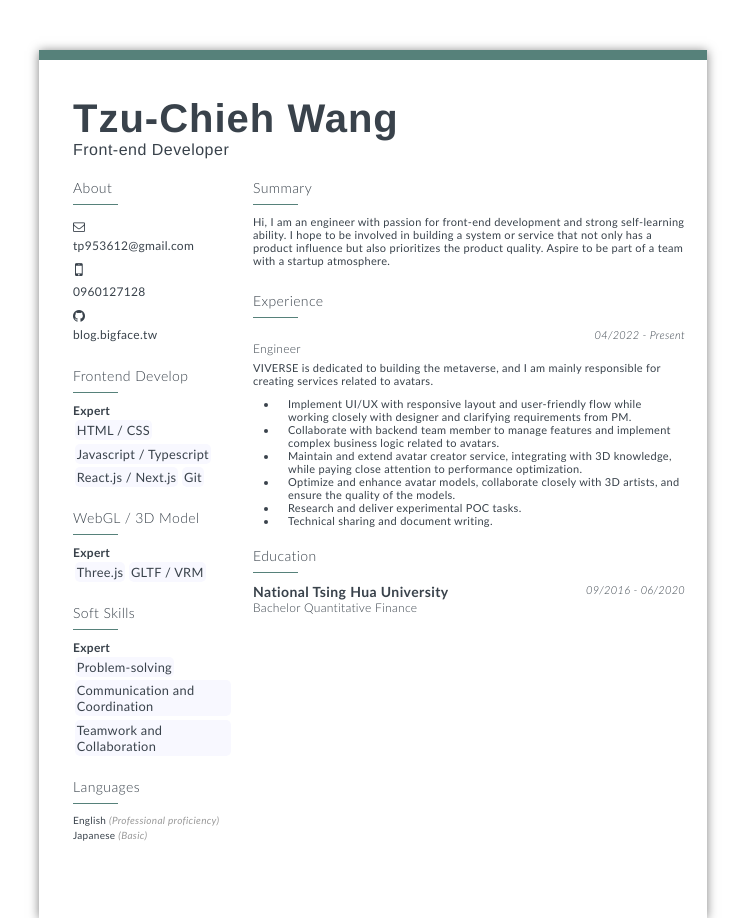
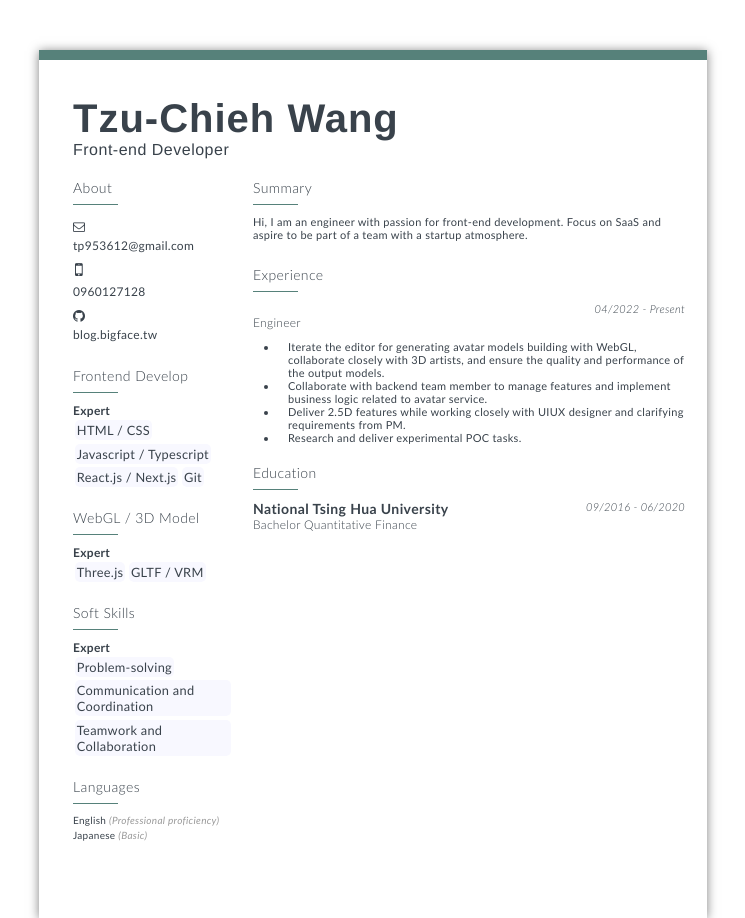
Before and after one commit to bigface030/json-resume, a website: page docs/index.html in a window 1280 px wide. Shown: the top 918 px of the page, without its empty margins (267-1012 px from the left). Drawn offline with Linux system fonts and the light colour scheme; a web font is replaced by a local one.

Commit message:
build: v1.0.2

```diff
--- a/docs/index.html
+++ b/docs/index.html
@@ -503,7 +503,7 @@ ul.two-column li {
                         <h3>Summary</h3>
                         <div class="keyline"></div>
                     </div>            <p class="summary">
-                        Hi, I am an engineer with passion for front-end development and strong self-learning ability. I hope to be involved in building a system or service that not only has a product influence but also prioritizes the product quality. Aspire to be part of a team with a startup atmosphere.
+                        Hi, I am an engineer with passion for front-end development. Focus on SaaS and aspire to be part of a team with a startup atmosphere.
                     </p>
                 </div>
         <div class="container work-container">
@@ -522,15 +522,12 @@ ul.two-column li {
                     <h4>Engineer</h4>
 
 
-                    <p class="summary">VIVERSE is dedicated to building the metaverse, and I am mainly responsible for creating services related to avatars.</p>
 
                     <ul>
-                        <li>Implement UI/UX with responsive layout and user-friendly flow while working closely with designer and clarifying requirements from PM.</li>
-                        <li>Collaborate with backend team member to manage features and implement complex business logic related to avatars.</li>
-                        <li>Maintain and extend avatar creator service, integrating with 3D knowledge, while paying close attention to performance optimization.</li>
-                        <li>Optimize and enhance avatar models, collaborate closely with 3D artists, and ensure the quality of the models.</li>
+                        <li>Iterate the editor for generating avatar models building with WebGL, collaborate closely with 3D artists, and ensure the quality and performance of the output models.</li>
+                        <li>Collaborate with backend team member to manage features and implement business logic related to avatar service.</li>
+                        <li>Deliver 2.5D features while working closely with UIUX designer and clarifying requirements from PM.</li>
                         <li>Research and deliver experimental POC tasks.</li>
-                        <li>Technical sharing and document writing.</li>
                     </ul>
                 </section>
         </div>
--- a/package.json
+++ b/package.json
@@ -1,6 +1,6 @@
 {
   "name": "json-resume",
-  "version": "1.0.1",
+  "version": "1.0.2",
   "scripts": {
     "start": "yarn resume serve -d dist -t macchiato",
     "lint": "yarn resume validate",
```
Also changed, not shown: resume.json (+5 -8 lines), 1 other file.
